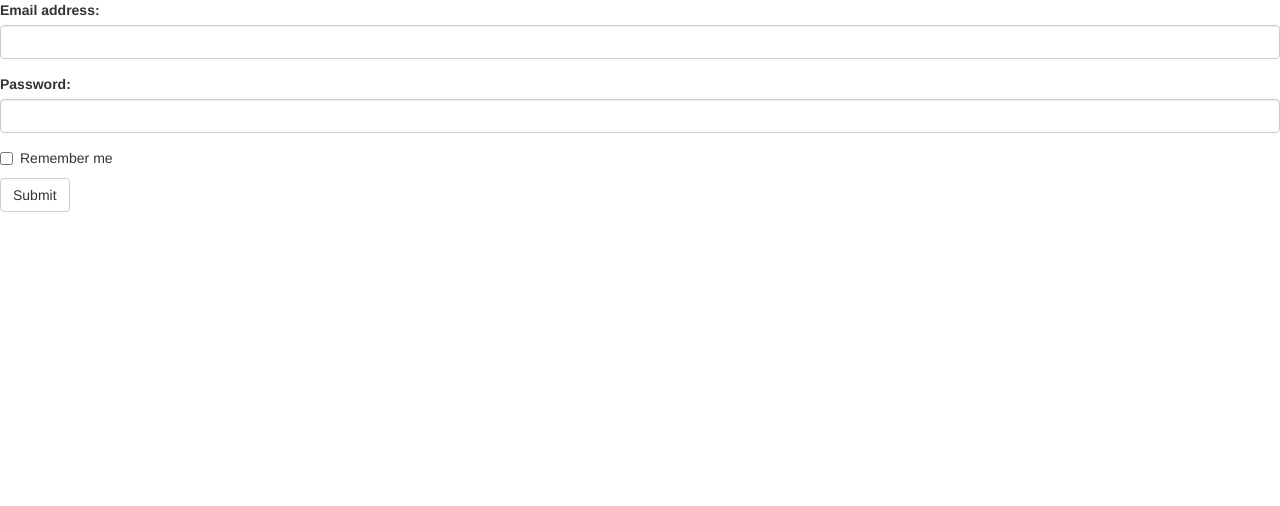
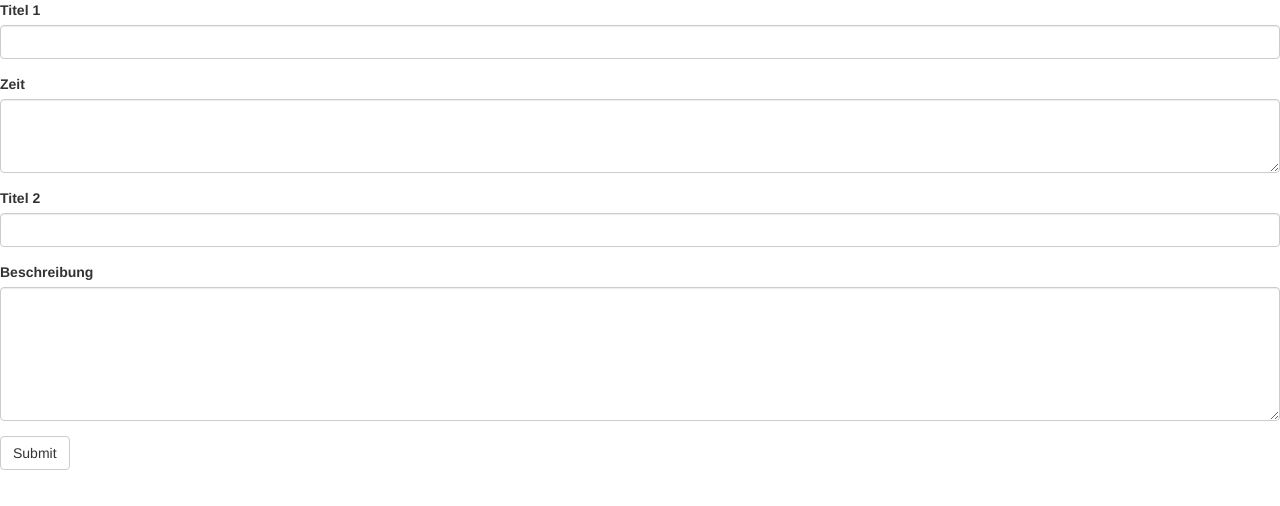
Before and after one commit to SuspiciousCoder/EventDB, a plain HTML site: page client/src/API Test/InputForm.html in a window 1280 px wide. Drawn offline with nearby package versions, Linux system fonts and the light colour scheme.

Commit message:
input form

```diff
--- a/client/src/API Test/BasicLogin.html
+++ b/client/src/API Test/InputForm.html
@@ -18,18 +18,25 @@
 
     <form>
       <div class="form-group">
-        <label for="email">Email address:</label>
-        <input type="email" class="form-control" id="email">
+        <label>Titel 1</label>
+        <input class="form-control" id="title-1">
       </div>
 
       <div class="form-group">
-        <label for="pwd">Password:</label>
-        <input type="password" class="form-control" id="pwd">
+        <label>Zeit</label>
+        <textarea class="form-control" rows="3" id="time"> </textarea>
       </div>
 
-      <div class="checkbox">
-        <label><input type="checkbox"> Remember me</label>
+      <div class="form-group">
+        <label for="Titel 2">Titel 2</label>
+        <input class="form-control" id="title-2">
       </div>
+
+      <div class="form-group">
+        <label>Beschreibung</label>
+        <textarea class="form-control" rows="6" id="description"> </textarea>
+      </div>
+
       <button type="submit" class="btn btn-default">Submit</button>
     </form>
 
```
